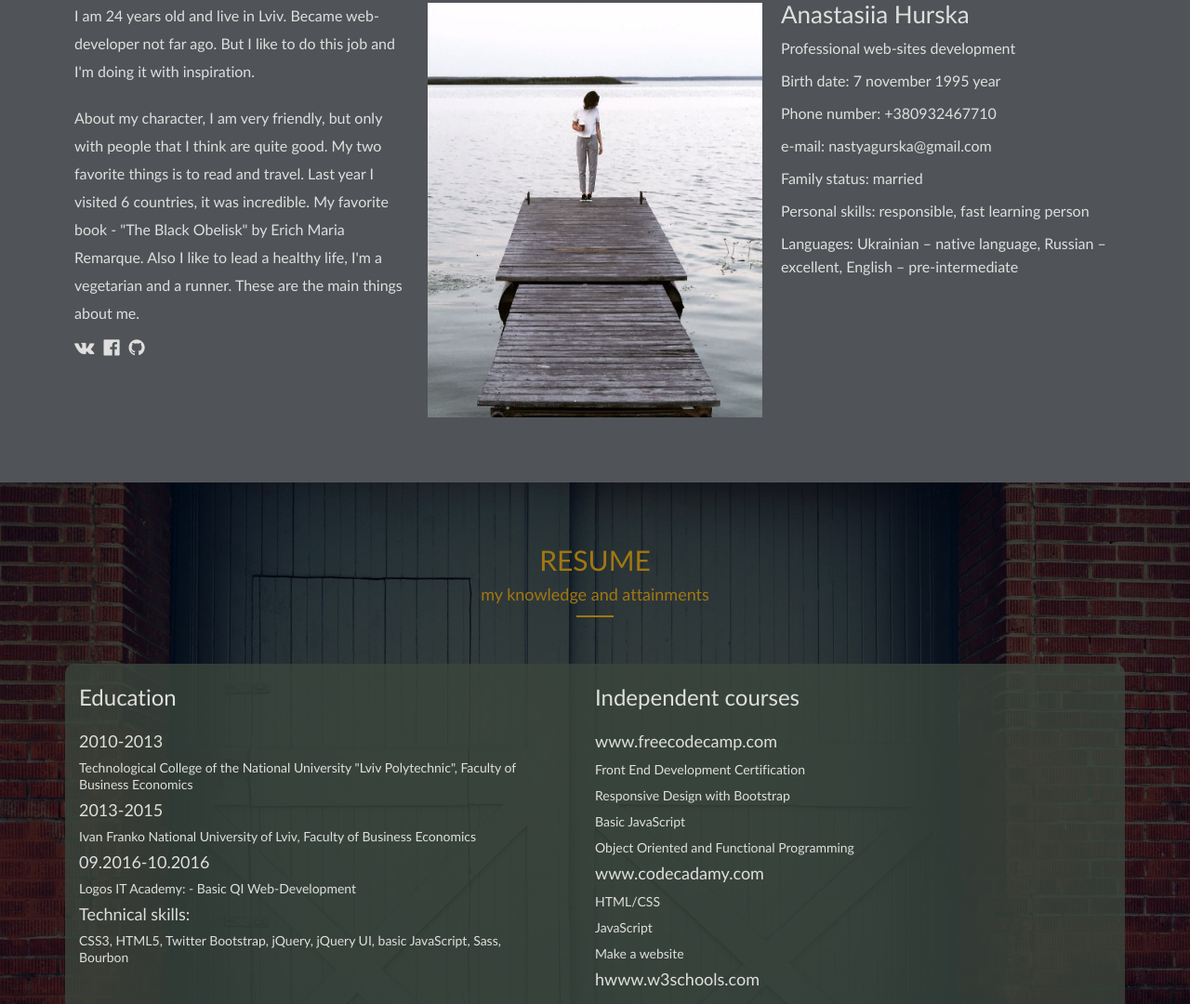
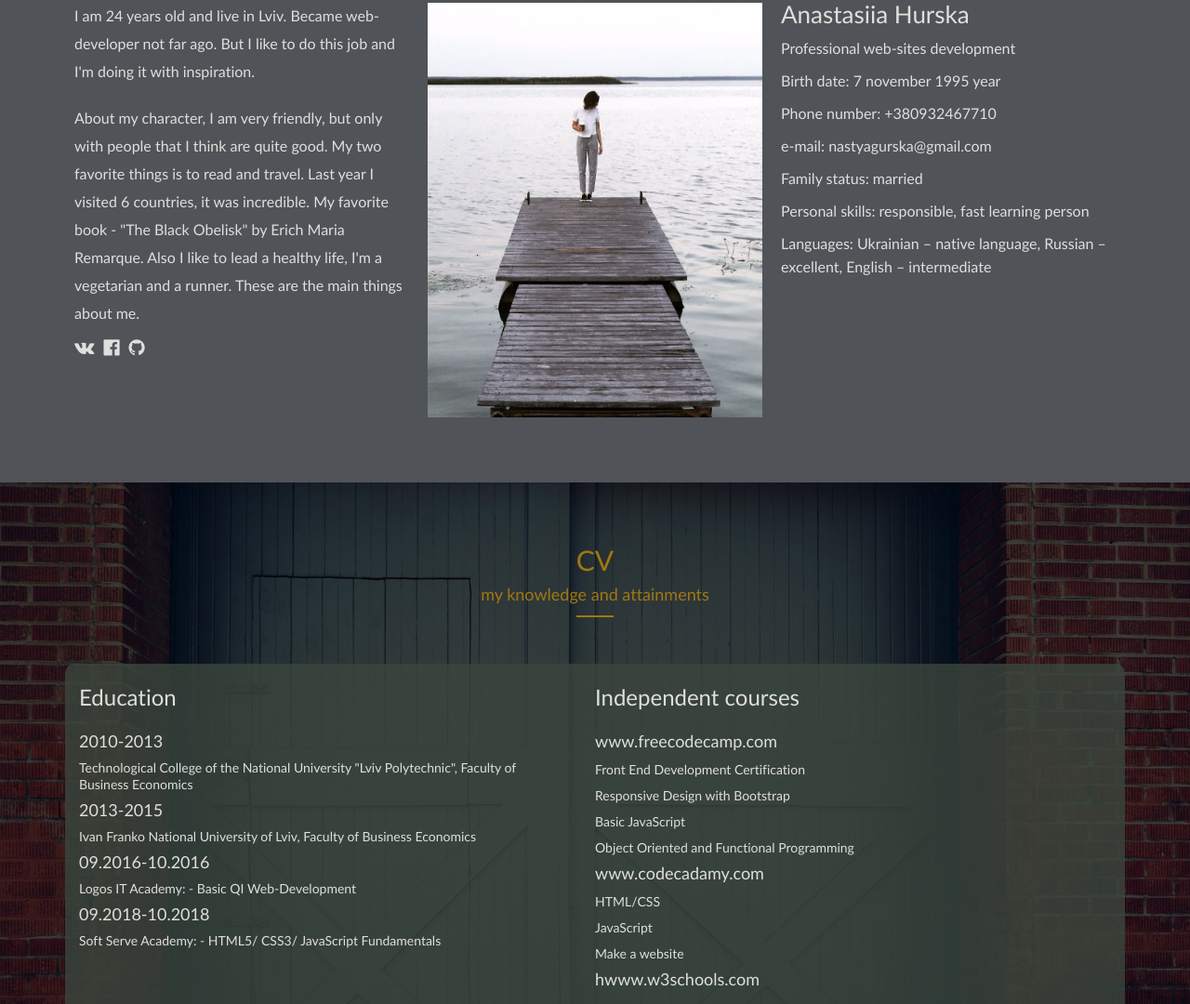
Before and after one commit to AnastassiaH/portfolio-project, a plain HTML site: page index.html in a window 1280 px wide. Shown: the part 992-2072 px from the top of the page at 93% size. Drawn offline with Linux system fonts and the light colour scheme.

Commit message:
Add files via upload
CV changed

```diff
--- a/index.html
+++ b/index.html
@@ -35,7 +35,7 @@
                     <div id="responcive-menu" class="active collapse navbar-collapse">
                         <ul class="clearfix nav navbar-nav">
                             <li><a href="#about_me">about me</a></li>
-                            <li><a href="#resume">resume</a></li>
+                            <li><a href="#resume" id="CV">CV</a></li>
                             <li><a href="#works">portfolio</a></li>
                             <li><a href="#contacts">contacts</a></li>
                         </ul>
@@ -91,7 +91,7 @@
                                 <li class="right_side">e-mail: <a href="mailto:nastyagurska@gmail.com">nastyagurska@gmail.com</a></li>
                                 <li class="right_side">Family status: married</li>
                                 <li class="right_side">Personal skills: responsible, fast learning person</li>
-                                <li class="right_side">Languages:	Ukrainian – native language, Russian – excellent, English – pre-intermediate
+                                <li class="right_side">Languages:	Ukrainian – native language, Russian – excellent, English – intermediate
     </li>
                             </ul>
                         </div>
@@ -104,7 +104,7 @@
    <section id="resume">
        <div class="container">
                <div class="resume_h part">
-                    <h2>resume</h2>
+                    <h2>CV</h2>
                     <h5>my knowledge and attainments</h5>
                 </div>
                 <div class="resume_desc">
@@ -123,8 +123,8 @@
                             <p>Logos IT Academy: -	Basic QI Web-Development</p>
                         </div>
                         <div class="resume_item">
-                            <p class="year">Technical skills:</p>
-                            <p>CSS3, HTML5, Twitter Bootstrap, jQuery, jQuery UI, basic JavaScript, Sass, Bourbon</p>
+                            <p class="year">09.2018-10.2018</p>
+                            <p> Soft Serve Academy: - HTML5/ CSS3/ JavaScript Fundamentals</p>
                         </div>
                     </div>
                     <div class="little_wrap">
```
